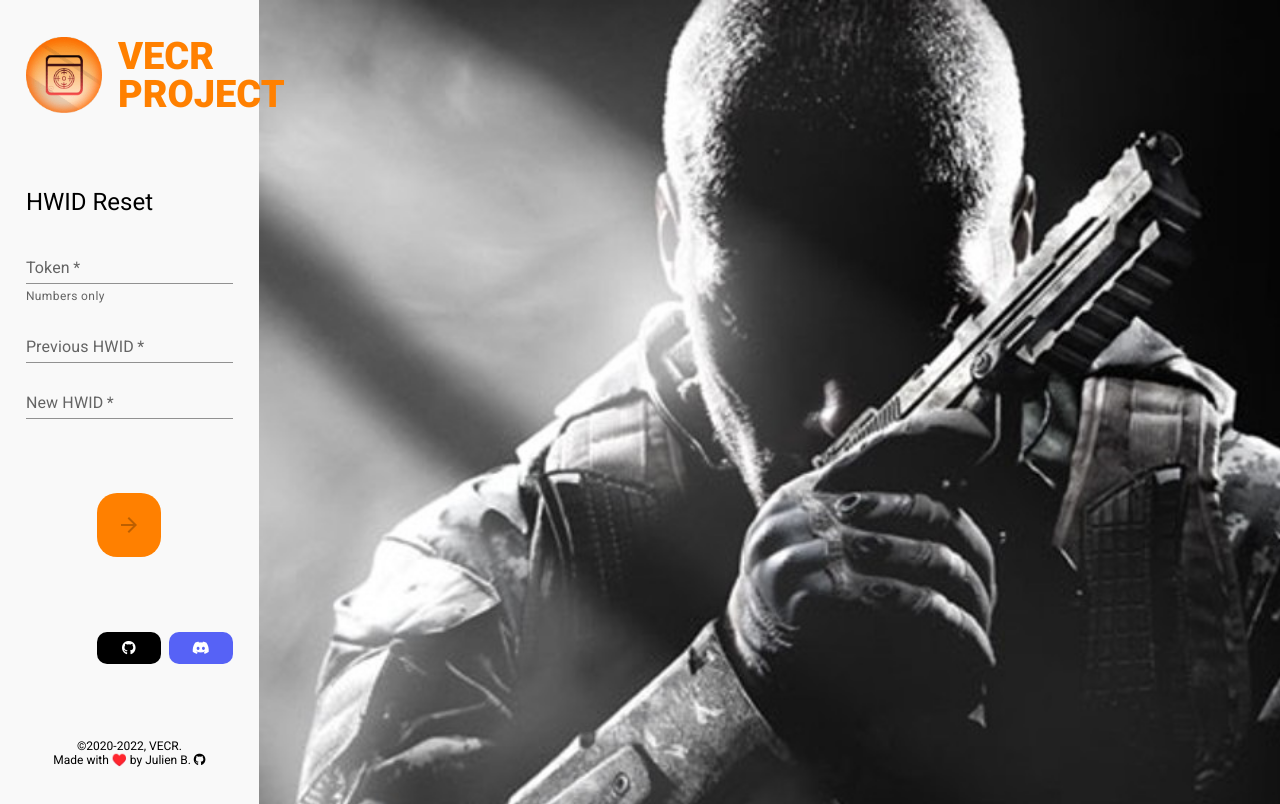
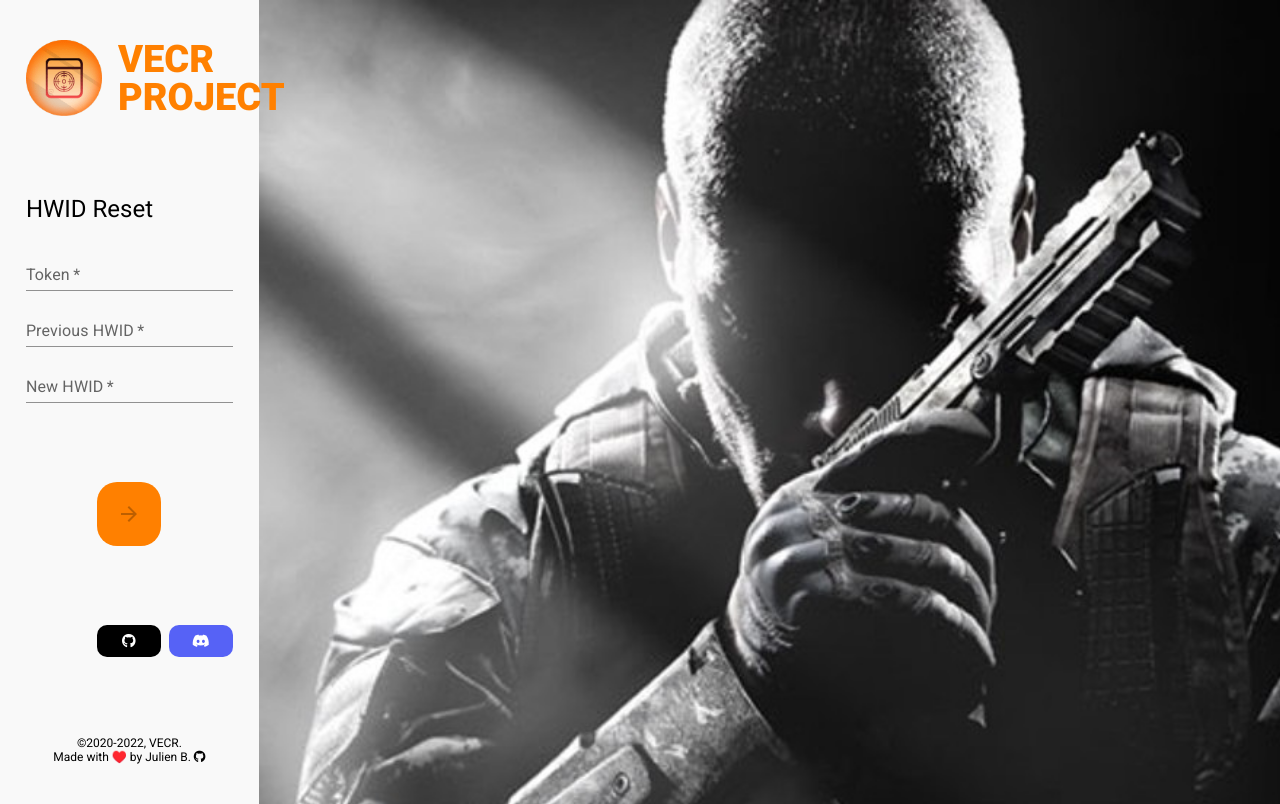
Before and after one commit to Julien-B-py/hwid-reset-front, a React (Create React App) app: page / in a window 1280 px wide. Built offline with nearby package versions, Linux system fonts and the light colour scheme.

Commit message:
v0.2.1
Add some code comments.
Edit form inputs creation using map.

```diff
--- a/src/App.js
+++ b/src/App.js
@@ -27,6 +27,7 @@ function App() {
     return <MuiAlert elevation={6} ref={ref} variant="filled" {...props} />;
   });
 
+  // Enable or disable submit button depending on input props values
   useEffect(() => {
     if (input.token && input.prevHWID && input.newHWID) {
       setDisableButton(false);
@@ -35,10 +36,12 @@ function App() {
     }
   }, [input]);
 
+  // If error set operation to "error" so the Snackbar alert is displayed with the red color
   useEffect(() => {
     error && setOperation("error");
   }, [error]);
 
+  // If success set operation to "success" so the Snackbar alert is displayed with the green color
   useEffect(() => {
     success && setOperation("success");
   }, [success]);
@@ -47,6 +50,7 @@ function App() {
   const q = gsap.utils.selector(leftRef);
   const tl = useRef();
 
+  // Elements animation
   useEffect(() => {
     tl.current = gsap
       .timeline()
@@ -67,14 +71,14 @@ function App() {
   const handleChange = (e) => {
     const { name, value } = e.target;
     setInput((prevState) => ({ ...prevState, [name]: value }));
-  }
+  };
 
   const handleSnackbarClose = () => {
     setError("");
     setSuccess("");
-  }
+  };
 
-  const submitData = async(e) => {
+  const submitData = async (e) => {
     e.preventDefault();
     setLoading(true);
     // Delay operation to allow CircularProgress to be displayed for a while
@@ -88,7 +92,13 @@ function App() {
         setLoading(false);
       });
     }, 800);
-  }
+  };
+
+  const userInputs = [
+    { label: "Token", name: "token", value: input.token },
+    { label: "Previous HWID", name: "prevHWID", value: input.prevHWID },
+    { label: "New HWID", name: "newHWID", value: input.newHWID }
+  ];
 
   return (
     <div className="App">
@@ -105,49 +115,21 @@ function App() {
             <div>
               <h2 className="left-inner-child">HWID Reset</h2>
               <form>
-                <Snackbar
-                  open={error || success ? true : false}
-                  autoHideDuration={4500}
-                  onClose={() => handleSnackbarClose()}
-                >
-                  <Alert severity={operation} sx={{ width: "100%" }}>
-                    {error || success}
-                  </Alert>
-                </Snackbar>
-
+                {userInputs.map((userInput, index) => (
                   <TextField
+                    key={index}
                     className="left-inner-child"
-                  label="Token"
+                    label={userInput.label}
                     variant="standard"
-                  name="token"
-                  value={input.token}
-                  onChange={(e) => handleChange(e)}
-                  required
-                  helperText="Numbers only"
-                  color="warning"
-                />
-
-                <TextField
-                  className="left-inner-child"
-                  label="Previous HWID"
-                  variant="standard"
-                  name="prevHWID"
-                  value={input.prevHWID}
+                    name={userInput.name}
+                    value={userInput.value}
                     onChange={(e) => handleChange(e)}
                     required
                     color="warning"
+                    error={error ? true : false}
+                    helperText={error && "Incorrect entry."}
                   />
-
-                <TextField
-                  className="left-inner-child"
-                  label="New HWID"
-                  variant="standard"
-                  name="newHWID"
-                  value={input.newHWID}
-                  onChange={(e) => handleChange(e)}
-                  required
-                  color="warning"
-                />
+                ))}
               </form>
             </div>
 
@@ -170,6 +152,16 @@ function App() {
             <ButtonsGroup />
 
             <Footer />
+
+            <Snackbar
+              open={error || success ? true : false}
+              autoHideDuration={4500}
+              onClose={() => handleSnackbarClose()}
+            >
+              <Alert severity={operation} sx={{ width: "100%" }}>
+                {error || success}
+              </Alert>
+            </Snackbar>
           </div>
         )}
       </div>
--- a/src/api/index.js
+++ b/src/api/index.js
@@ -2,7 +2,7 @@ import axios from "axios";
 
 const editHWID = async (userInput) => {
   try {
-    const { data } = await axios.post("http://localhost:5000/api/reset-hwid", {
+    const { data } = await axios.post("https://vecr-rest-api.herokuapp.com/api/reset-hwid", {
       token: userInput.token,
       prevHWID: userInput.prevHWID,
       newHWID: userInput.newHWID
```
Lines whose indentation alone changed are shown as unchanged.
